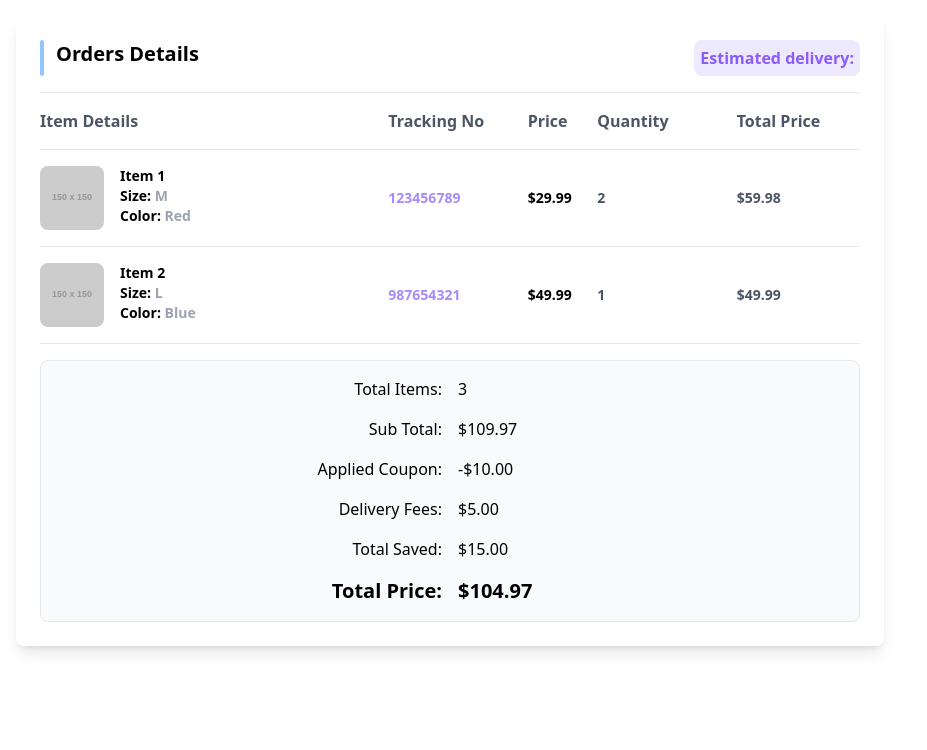
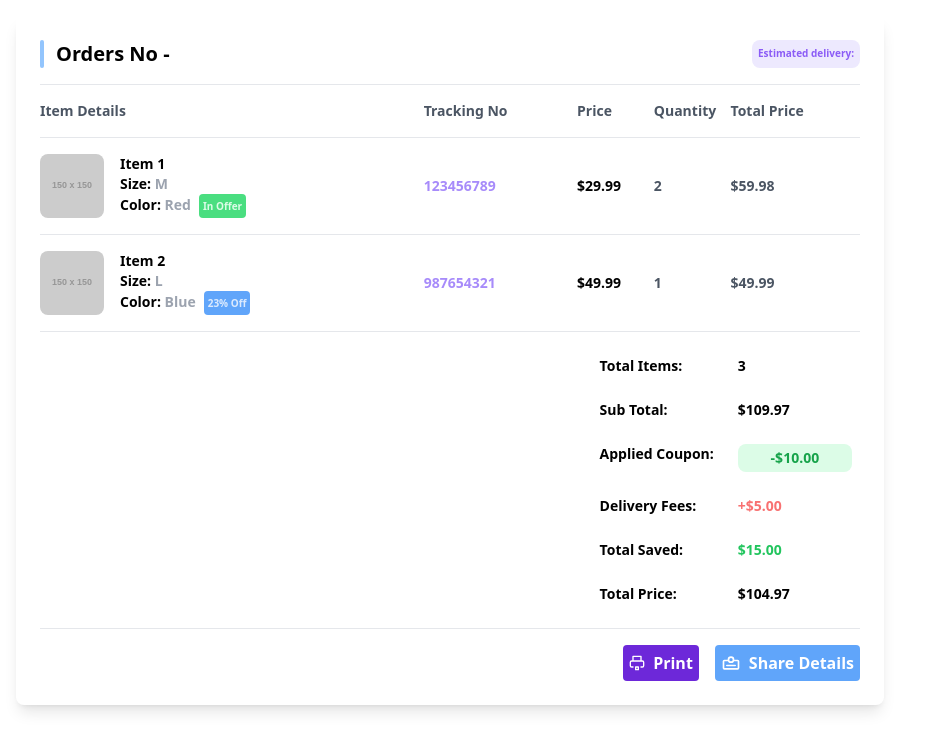
Before and after one commit to jyotirmaygithub/components, a React (Create React App) app: page /orderDetails in a window 1280 px wide. Shown: the top 750 px of the page, without its empty margins (0-927 px from the left). Built offline with nearby package versions, Linux system fonts and the light colour scheme.

Commit message:
Fix : tailwind grid bug fixed

```diff
--- a/src/components/checkOutBox.js
+++ b/src/components/checkOutBox.js
@@ -11,6 +11,7 @@ function App() {
       quantity: 2,
       saved: 5.0,
       itemSize: "M",
+      itemOffer : true,
       itemColor: "Red",
     },
     {
@@ -21,6 +22,7 @@ function App() {
       quantity: 1,
       saved: 10.0,
       itemSize: "L",
+      itemOffer : 23,
       itemColor: "Blue",
     },
   ];
@@ -42,14 +44,16 @@ function App() {
         <div className="flex justify-between relative">
           <div>
             <div className="border-l-4 rounded-lg border-blue-300 h-full absolute left-0 top-0"></div>
-            <h1 className="text-xl font-bold pl-4">Orders Details</h1>
+            <h1 className="text-xl font-bold pl-4">
+              Orders No - <span>{}</span>
+            </h1>
           </div>
           <div className="p-1.5 rounded-lg font-semibold bg-violet-100 text-violet-500">
-            <p>Estimated delivery:</p>
+            <p className="text-xxs">Estimated delivery:</p>
           </div>
         </div>
         <hr />
-        <div className="grid grid-cols-12 gap-4 font-bold text-gray-600">
+        <div className="grid grid-cols-11 gap-6 font-bold text-gray-600 text-sm">
           <div className="col-span-5">
             <p>Item Details</p>
           </div>
@@ -59,7 +63,7 @@ function App() {
           <div className="col-span-1">
             <p>Price</p>
           </div>
-          <div className="col-span-2">
+          <div className="col-span-1">
             <p>Quantity</p>
           </div>
           <div className="col-span-2">
@@ -74,6 +78,7 @@ function App() {
               itemName={item.itemName}
               itemSize={item.itemSize}
               itemColor={item.itemColor}
+              itemOffer={item.itemOffer}
               trackingId={item.trackingId}
               price={item.price}
               quantity={item.quantity}
@@ -82,19 +87,67 @@ function App() {
           ))}
         </div>
         <hr />
-        <div class="grid grid-cols-2 gap-4 p-4 rounded-lg border bg-gray-50">
-          <p class="col-span-1 text-right">Total Items:</p>
-          <p class="col-span-1">{totalItems}</p>
-          <p class="col-span-1 text-right">Sub Total:</p>
-          <p class="col-span-1">${subTotal.toFixed(2)}</p>
-          <p class="col-span-1 text-right">Applied Coupon:</p>
-          <p class="col-span-1">-${coupon.toFixed(2)}</p>
-          <p class="col-span-1 text-right">Delivery Fees:</p>
-          <p class="col-span-1">${deliveryFee.toFixed(2)}</p>
-          <p class="col-span-1 text-right">Total Saved:</p>
-          <p class="col-span-1">${totalSaved.toFixed(2)}</p>
-          <p class="col-span-1 text-right font-bold text-xl">Total Price:</p>
-          <p class="col-span-1 font-bold text-xl">${totalPrice.toFixed(2)}</p>
+        <div className="flex justify-end text-sm">
+          <div className="grid grid-cols-2 gap-6 p-2 font-semibold">
+            <div className="text-left">Total Items:</div>
+            <div>{totalItems}</div>
+
+            <div className="text-left">Sub Total:</div>
+            <div>${subTotal.toFixed(2)}</div>
+
+            <div className="text-left">Applied Coupon:</div>
+            <div className="bg-green-100 text-green-600 p-1 rounded-lg text-center">
+              -${coupon.toFixed(2)}
+            </div>
+
+            <div className="text-left">Delivery Fees:</div>
+            <div className="text-red-400">+${deliveryFee.toFixed(2)}</div>
+
+            <div className="text-left">Total Saved:</div>
+            <div className="text-green-500">${totalSaved.toFixed(2)}</div>
+
+            <div className="text-left font-semibold">Total Price:</div>
+            <div className="font-bold">${totalPrice.toFixed(2)}</div>
+          </div>
+        </div>
+        <hr />
+        <div className="flex justify-end">
+          <div className=" flex space-x-4 font-semibold">
+            <button className="bg-violet-700 text-white p-1.5 rounded flex items-center space-x-2 ">
+              <svg
+                xmlns="http://www.w3.org/2000/svg"
+                className="h-4 w-4"
+                fill="none"
+                viewBox="0 0 24 24"
+                stroke="currentColor"
+              >
+                <path
+                  strokeLinecap="round"
+                  strokeLinejoin="round"
+                  strokeWidth={2}
+                  d="M6 9V2h12v7M6 18H4a2 2 0 01-2-2v-5a2 2 0 012-2h16a2 2 0 012 2v5a2 2 0 01-2 2h-2m-4 0v4H10v-4m0 0h4"
+                />
+              </svg>
+              <span>Print</span>
+            </button>
+            <button className="bg-blue-400 text-white p-1.5 rounded flex items-center space-x-2">
+              <svg
+                xmlns="http://www.w3.org/2000/svg"
+                className="h-5 w-5"
+                fill="none"
+                viewBox="0 0 24 24"
+                stroke="currentColor"
+              >
+                <path
+                  strokeLinecap="round"
+                  strokeLinejoin="round"
+                  strokeWidth={2}
+                  d="M15 8a3 3 0 10-6 0v1H4a1 1 0 00-1 1v8a1 1 0 001 1h16a1 1 0 001-1v-8a1 1 0 00-1-1h-5V8zm-3-3a3 3 0 110 6 3 3 0 010-6zM7 15h10"
+                />
+              </svg>
+              <span>Share Details</span>
+            </button>
+          </div>
         </div>
       </div>
     </div>
--- a/src/layout/orderDetails/checkOutBox.js
+++ b/src/layout/orderDetails/checkOutBox.js
@@ -9,34 +9,54 @@ const CheckoutBox = ({
   price,
   quantity,
   totalPrice,
+  itemOffer,
 }) => {
-  console.log("hey it is ",itemColor)
+  console.log("hey it is ", itemColor);
   return (
-    <><hr /><div className="grid grid-cols-12 justify-center items-center gap-4 text-sm font-semibold">
+    <>
+      <hr />
+      <div className="grid grid-cols-11 justify-center gap-6 items-center text-sm font-semibold">
         <div className="col-span-5 flex">
           <img
             src={itemImage}
             alt={itemName}
-          className="w-16 h-16 object-cover rounded-lg" />
+            className="w-16 h-16 object-cover rounded-lg"
+          />
           <div className="ml-4">
             <p>{itemName}</p>
-          <p>Size: <span className="text-gray-400">{itemSize}</span></p>
-          <p>Color:  <span className="text-gray-400">{itemColor}</span></p>
+            <p>
+              Size: <span className="text-gray-400">{itemSize}</span>
+            </p>
+            <p>
+              Color: <span className="text-gray-400">{itemColor}</span>
+              {itemOffer  && (
+                <span
+                  className={`inline-block px-1 py-0.5 font-semibold rounded text-xxs ${
+                    itemOffer === true
+                      ? "bg-green-400 text-green-100"
+                      : "bg-blue-400 text-blue-100"
+                  } ml-2`}
+                >
+                  {itemOffer === true ? "In Offer" : `${itemOffer}% Off`}
+                </span>
+              )}
+            </p>
           </div>
         </div>
         <div className="col-span-2">
-        <p className="text-violet-400 ">{trackingId}</p>
+          <p className="text-violet-400">{trackingId}</p>
         </div>
         <div className="col-span-1">
-        <p className="f">${price}</p>
+          <p className="font-semibold">${price}</p>
         </div>
-      <div className="col-span-2">
+        <div className="col-span-1">
           <p className="text-gray-600">{quantity}</p>
         </div>
         <div className="col-span-2">
           <p className="text-gray-600">${totalPrice}</p>
         </div>
-    </div></>
+      </div>
+    </>
   );
 };
 
```
Lines whose indentation alone changed are shown as unchanged.
